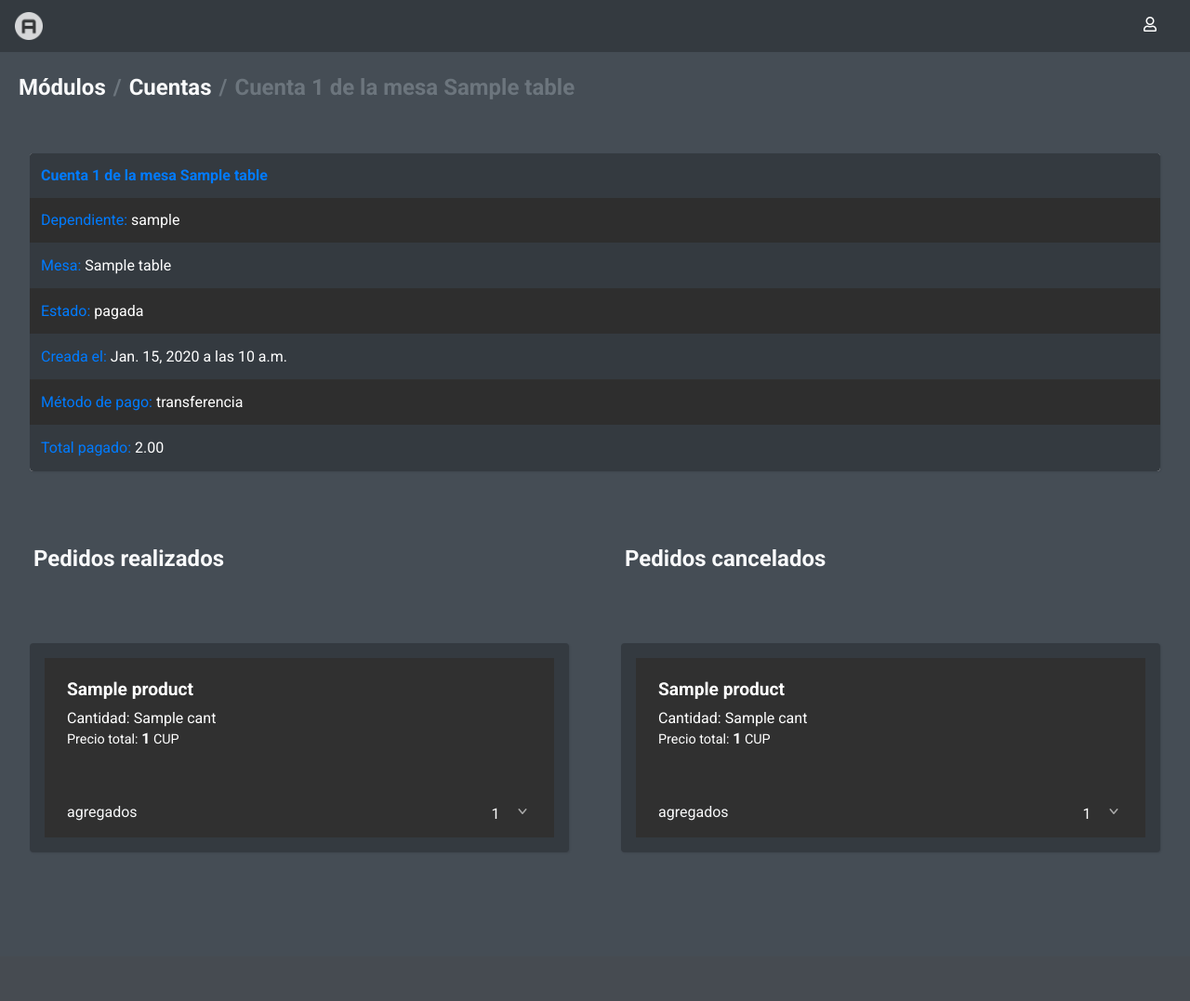
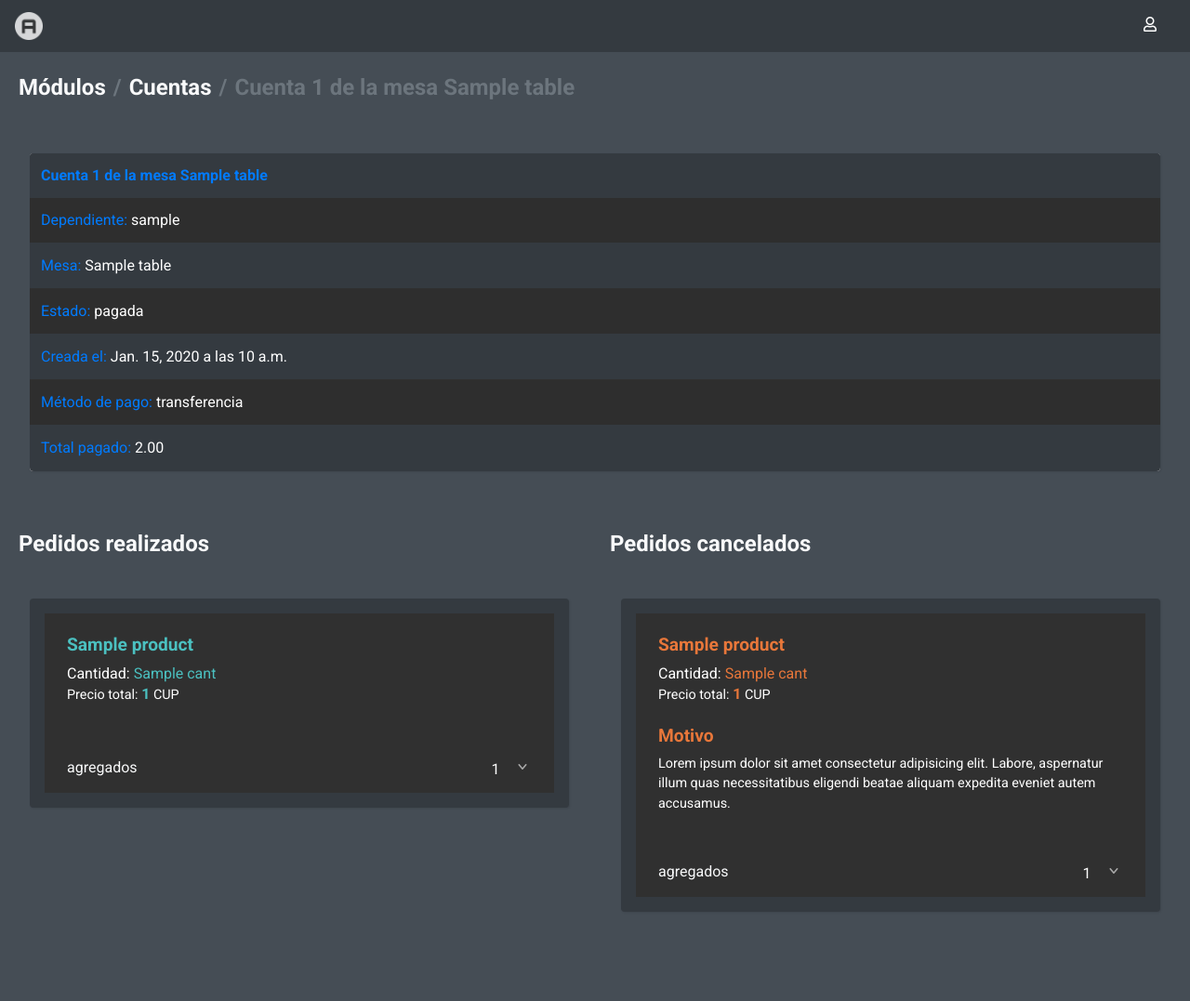
Before and after one commit to MangelRyujin/sgpcoffe, a Django app: template templates/order_detail.html in a window 1280 px wide. Shown: the whole page at 93% size. Before the commit the page ends 917 px from the top, so only its background shows below. Run offline with Django 4.2, Linux system fonts and the light colour scheme; tables that the repository leaves empty hold one stand-in row (values such as "Sample post"); the template is opened without the code that fills it: values that come from a table or form of the project are taken from there, most other values are stand-ins (such as "Sample title", 1, 10 or a date in 2020); some libraries are stand-ins or nearby versions.

Commit message:
modified card items order in order_detail.html

```diff
--- a/static/sales/css/custom.css
+++ b/static/sales/css/custom.css
@@ -148,3 +148,12 @@
 .text-item{
     color:#4694d9db;
 }
+
+
+.delivered{
+    color: rgba(75,192,192,1) !important;
+}
+
+.cancel{
+    color: rgb(232, 119, 58) !important;
+}
--- a/templates/index.html
+++ b/templates/index.html
@@ -1,5 +1,6 @@
 {% extends 'base.html' %}
 {% load static %}
+
 
 {% block contend %}
 <section class="container-fluid p-3">
@@ -12,7 +13,6 @@
                 <div class="card-modul-body text-center">
 
                     <span class="text-light">Administración basica de su local</span>
-
                 </div>
                 {% comment %} btn-success {% endcomment %}
                 <a href="/admin" class="btn  btn-info btn-modul-view">Acceder</a>
--- a/templates/order_detail.html
+++ b/templates/order_detail.html
@@ -103,7 +103,7 @@
         <div class="col-12 col-lg-6 col-md-6">
             <div class="container-fluid p-3">
                 <div class="col-12 col-md-auto d-flex flex-grow-1 align-items-center">
-                    <div class="row p-3">
+                    <div class="row ">
                     <ol class="breadcrumb">
                         <li class="breadcrumb-item h1 text-light">Pedidos realizados</li>
                     </ol>
@@ -111,14 +111,14 @@
                 </div>
             </div>
             <div class="content">
-                <div class="container-fluid items-row p-3 ">
+                <div class="container-fluid items-row  ">
                         <!-- Daily Feed Widget-->
                         {% for item in items_delivered %}
                             <div class="card-item-order p-3 card mt-1 col-12">
                                 <div class="card-item-order-header card-header ">
-                                    <h3 class="mt-1">{{item.delivered.product.name}}</h3>
-                                    <span>Cantidad: {{item.delivered.cant}}</span>
-                                    <p>Precio total: <span class="h5">{{item.delivered.total_price}}</span> CUP</span>
+                                    <h3 class="mt-1 delivered">{{item.delivered.product.name}}</h3>
+                                    <span>Cantidad: <span class=" delivered">{{item.delivered.cant}}</span></span>
+                                    <p>Precio total: <span class="h5 delivered">{{item.delivered.total_price}}</span> CUP</span>
                                 </div>
                             {% if item.add %}
                                 <div class="card-item-order-header card-header border-bottom ">
@@ -157,7 +157,7 @@
         <div class="col-12 col-lg-6 col-md-6">
             <div class="container-fluid p-3">
                 <div class="col-12 col-md-auto d-flex flex-grow-1 align-items-center">
-                    <div class="row p-3">
+                    <div class="row ">
                     <ol class="breadcrumb">
                         <li class="breadcrumb-item h1 text-light">Pedidos cancelados</li>
                     </ol>
@@ -165,14 +165,16 @@
                 </div>
             </div>
             <div class="content">
-                <div class="container-fluid items-row p-3 ">
+                <div class="container-fluid items-row  ">
                         <!-- Daily Feed Widget-->
                         {% for item in items_cancel %}
                             <div class="card-item-order p-3 card mt-1 col-12">
                                 <div class="card-item-order-header card-header ">
-                                    <h3 class="mt-1">{{item.cancel.product.name}}</h3>
-                                    <span>Cantidad: {{item.cancel.cant}}</span>
-                                    <p>Precio total: <span class="h5">{{item.cancel.total_price}}</span> CUP</span>
+                                    <h3 class="mt-1 cancel">{{item.cancel.product.name}}</h3>
+                                    <span>Cantidad: <span class=" cancel">{{item.cancel.cant}}</span></span>
+                                    <p>Precio total: <span class="h5 cancel">{{item.cancel.total_price}}</span> CUP</span>
+                                    <h3 class="mt-1 cancel">Motivo</h3>
+                                    <p>Lorem ipsum dolor sit amet consectetur adipisicing elit. Labore, aspernatur illum quas necessitatibus eligendi beatae aliquam expedita eveniet autem accusamus.</span>
                                 </div>
                             {% if item.add %}
                                 <div class="card-item-order-header card-header border-bottom ">
```
